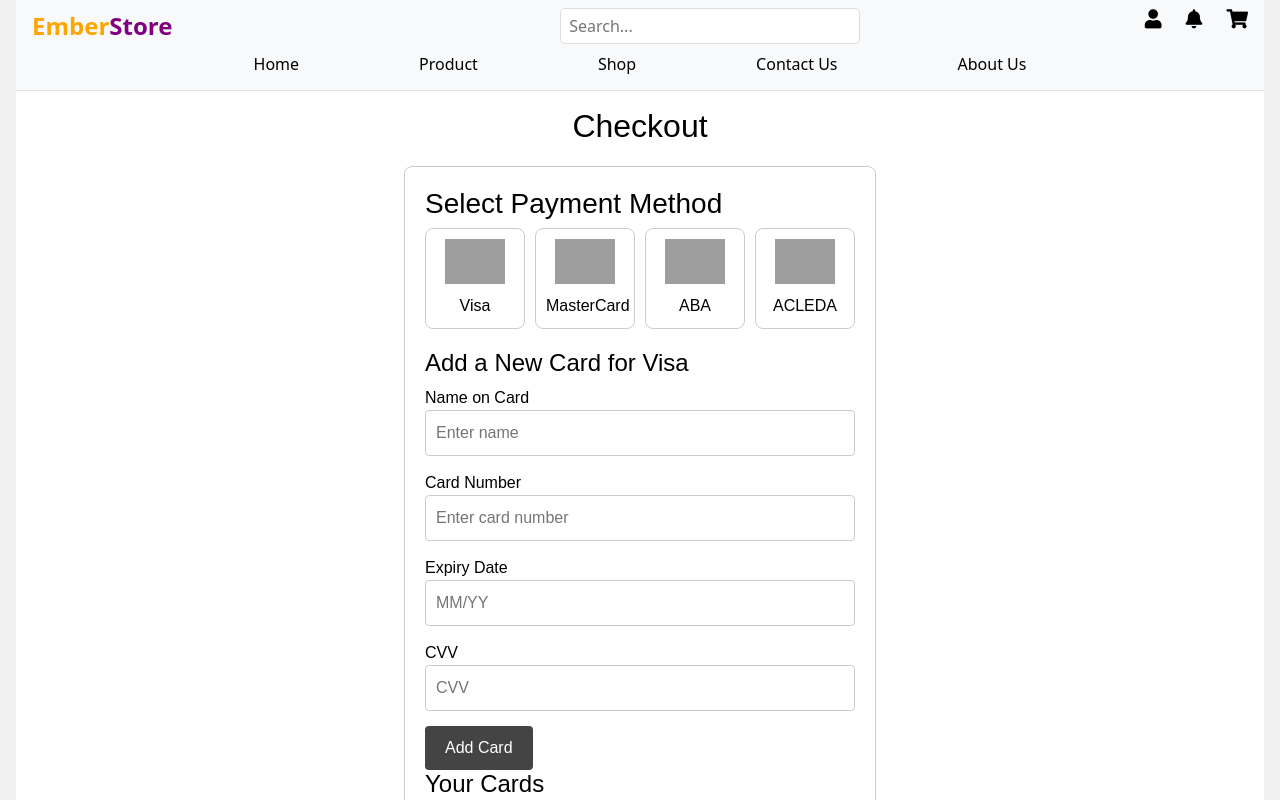
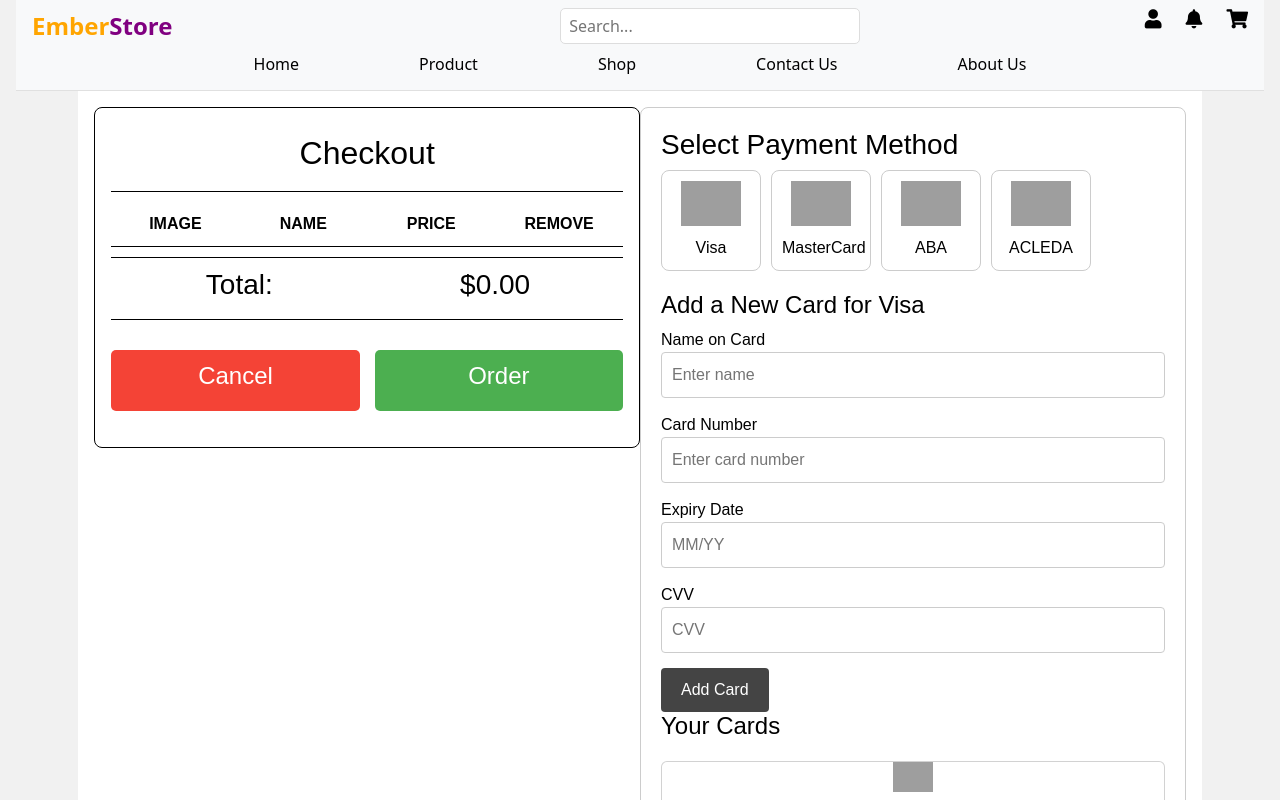
Before and after one commit to Panhariddh/E-Commerce, a Vue app: page /checkout in a window 1280 px wide. Shown: the top 800 px of the page. Built offline with nearby package versions, Linux system fonts and the light colour scheme; grey boxes are pictures that could not be loaded.

Commit message:
Modify Shop Animations and CheckoutComponent by Kimhorn

```diff
--- a/package.json
+++ b/package.json
@@ -9,11 +9,13 @@
     "preview": "vite preview"
   },
   "dependencies": {
+    "aos": "^2.3.4",
     "bootstrap": "^5.3.3",
     "e-commerce": "file:",
     "pinia": "^2.2.6",
     "vue": "^3.5.12",
-    "vue-router": "^4.4.5"
+    "vue-router": "^4.4.5",
+    "vue-sweetalert2": "^5.0.11"
   },
   "devDependencies": {
     "@vitejs/plugin-vue": "^5.1.4",
--- /dev/null
+++ b/src/components/CheckoutComponent.vue
@@ -0,0 +1,206 @@
+<template>
+    <div class="checkoutBox">
+      <div class="BoxTop">
+        <h2>Checkout</h2>
+      </div>
+      <div class="BoxCenter">
+        <div class="row header">
+          <div class="col">Image</div>
+          <div class="col">Name</div>
+          <div class="col">Price</div>
+          <div class="col">Remove</div>
+        </div>
+        <div v-for="(checkoutProduct, index) in cartItems" :key="index" class="row product-row">
+          <div class="col">
+            <img :src="checkoutProduct.image" :alt="checkoutProduct.name" class="product-img" />
+          </div>
+          <div class="col">{{ checkoutProduct.name }}</div>
+          <div class="col">{{ checkoutProduct.price }}</div>
+          <div class="col">
+            <button @click="removeProduct(index)" class="remove-btn">Remove</button>
+          </div>
+        </div>
+        <!-- Total Row -->
+        <div class="row Total">
+          <div class="col"><h3>Total:</h3></div>
+          <div class="col"><h3>${{ totalPrice }}</h3></div>
+        </div>
+      </div>
+      <div class="row btnCheckout">
+        <div class="col"><button type="button"  @click="cancelCheckout" class="btnCancel"><h4>Cancel</h4></button></div>
+        <div class="col"><button type="button" @click="AlertOrder" class="btnOrder"><h4>Order</h4></button></div>
+      </div>
+    </div>
+  </template>
+
+  <script>
+  import Swal from 'sweetalert2';
+  import { eventCart } from '@/stores/eventCart';
+  import { ref } from 'vue';
+
+  export default {
+    name: "CheckoutComponent",
+    data() {
+      return {
+        Name: ref(""), // Declare Name using ref inside data or setup
+      };
+    },
+    computed: {
+      cartCount() {
+        return eventCart.value.cartCount;
+      },
+      cartItems() {
+        return eventCart.value.cartItems;
+      },
+
+      totalPrice() {
+        return this.cartItems
+          .reduce((total, item) => {
+            const numericPrice = parseFloat(item.price.replace(/[^0-9.]/g, ""));
+            const quantity = item.quantity || 1; // Default quantity to 1 if not provided
+            return total + numericPrice * quantity;
+          }, 0)
+          .toFixed(2); // Ensure the result is rounded to 2 decimal places
+      },
+    },
+    methods: {
+      removeProduct(index) {
+        const removedItem = eventCart.value.cartItems.splice(index, 1);
+        if (removedItem.length > 0) {
+          eventCart.value.cartCount = eventCart.value.cartItems.length;
+        }
+      },
+      AlertOrder(event) {
+        event.preventDefault();
+        Swal.fire({
+          title: "Transaction Complete!",
+        //   text: `${this.Name.value}`, // Access ref correctly using this
+          icon: "success",
+        });
+      },
+      cancelCheckout() {
+      this.$router.push("/shop");
+      },
+    },
+  };
+  </script>
+
+  <style scoped>
+  .checkoutBox {
+    width: 100%;
+    padding: 1rem;
+    border-radius: 8px;
+    border: 1px solid black;
+    overflow-y: auto;
+  }
+  .BoxTop {
+    width: 100%;
+    border-bottom: 1px solid black;
+    padding: 10px 0;
+    display: flex;
+    justify-content: center;
+    align-items: center;
+  }
+
+  .BoxCenter {
+    margin-top: 10px;
+  }
+  .row {
+    display: flex;
+    justify-content: space-between;
+    align-items: center;
+    margin: 10px 0;
+    padding: 10px 0;
+  }
+
+  .header {
+    font-weight: bold;
+    text-transform: uppercase;
+    border-bottom: 1px solid black;
+  }
+
+  .product-row {
+    align-items: center;
+  }
+
+  .col {
+    flex: 1;
+    text-align: center;
+  }
+  .product-img {
+    width: 50px;
+    height: auto;
+    border-radius: 5px;
+    border: 1px solid black;
+  }
+
+  /* Remove button styling */
+  .remove-btn {
+    background-color: red;
+    color: white;
+    border: none;
+    border-radius: 4px;
+    padding: 5px 10px;
+    cursor: pointer;
+  }
+
+  .remove-btn:hover {
+    background-color: darkred;
+  }
+  .row.Total {
+    font-weight: bold;
+    font-size: 1.2rem;
+    padding-top: 10px;
+    border: 1px solid black;
+    border-left: none;
+    border-right: none;
+  }
+
+  .btnCheckout {
+    margin-top: 20px;
+    display: flex;
+    justify-content: space-between;
+    gap: 15px;
+  }
+
+  .btnCheckout .col {
+    flex: 1;
+    padding: 0;
+  }
+
+  .btnCancel, .btnOrder {
+    width: 100%;
+    padding: 12px;
+    border-radius: 5px;
+    font-size: 16px;
+    font-weight: bold;
+    cursor: pointer;
+    border: none;
+    transition: background-color 0.3s ease, transform 0.3s ease;
+  }
+
+  .btnCancel {
+    background-color: #f44336;  /* Red for 'Cancel' */
+    color: white;
+  }
+
+  .btnCancel:hover {
+    background-color: #d32f2f;
+    transform: scale(1.05);
+  }
+
+  .btnOrder {
+    background-color: #4caf50;  /* Green for 'Order' */
+    color: white;
+  }
+
+  .btnOrder:hover {
+    background-color: #388e3c;
+    transform: scale(1.05);
+  }
+
+  .btnCancel:focus, .btnOrder:focus {
+    outline: none;
+    box-shadow: 0 0 5px rgba(0, 0, 0, 0.2);
+  }
+  </style>
--- a/src/components/HeaderComponent.vue
+++ b/src/components/HeaderComponent.vue
@@ -41,7 +41,7 @@
                 <button @click.stop="removeFromCart(item.id)">Remove</button>
               </li>
             </ul>
-            <button class="checkout-button">CHECKOUT</button>
+            <button class="checkout-button"><router-link to="/checkout" > CHECKOUT</router-link></button>
           </div>
           <p v-else class="empty-cart">Your cart is empty.</p>
         </div>
@@ -274,17 +274,21 @@
 .checkout-button {
   width: 100%;
   padding: 10px;
-  background-color: #ccc;
-  color: white;
   border: none;
   border-radius: 0 0 5px 5px;
   margin-top: auto;
-  cursor: not-allowed;
+  border-radius: 5px;
+  background-color: #cbfbf6;
+  font-weight: bold;
+  transition: background-color 0.3s ease, color 0.3s ease;
 }
 
-.checkout-button:disabled {
-  cursor: not-allowed;
+.checkout-button:hover{
+  background-color: white;
+  color: #4381f4;
+  border: 1px solid #4381f4;
 }
+
 
 .cart-count {
   background-color: red;
--- a/src/components/ShopComponent.vue
+++ b/src/components/ShopComponent.vue
@@ -1,12 +1,17 @@
 <template>
-    <div class="model-pc">
+    <div class="model-pc" data-aos="zoom-out-up">
       <div class="model-pc-top">
         <img :src="image" :alt="name" />
       </div>
       <div class="model-pc-up">{{ name }}</div>
     </div>
   </template>
+
   <script>
+  import { onMounted } from 'vue';
+  import AOS from 'aos';
+  import 'aos/dist/aos.css';
+
   export default {
     name: "ShopComponent",
     props: {
@@ -19,13 +24,22 @@
         required: true,
       },
     },
+    setup() {
+      onMounted(() => {
+        AOS.init({
+          duration: 1000,
+        });
+      });
+    },
   };
   </script>
+
   <style scoped>
   .model-pc {
     width: 23%;
     padding-top: 2rem;
   }
+
   .model-pc-top {
     width: 100%;
     height: 80%;
@@ -36,6 +50,7 @@
     justify-content: center;
     align-items: center;
   }
+
   .model-pc-top img {
     width: 100%;
     height: 100%;
@@ -44,10 +59,12 @@
     transition: all 0.5s;
     cursor: pointer;
   }
+
   .model-pc-top img:hover {
     transform: scale(1.1);
     box-shadow: 1px 2px 5px #4381f4;
   }
+
   .model-pc-up {
     width: 100%;
     height: 20%;
@@ -58,6 +75,7 @@
     font-weight: bold;
     margin-bottom: 2rem; /* Adjusted for better spacing */
   }
+
   .model-pc-up:hover {
     color: blue;
     transform: scale(1.1);
--- a/src/main.js
+++ b/src/main.js
@@ -5,6 +5,9 @@
 import App from './App.vue'
 import router from './router'
 
+import 'sweetalert2/dist/sweetalert2.min.css';
+import AOS from 'aos';
+import 'aos/dist/aos.css';
 
 import 'bootstrap/dist/css/bootstrap.css'
 // import bootstrap from 'bootstrap/dist/js/bootstrap.bundle.js'
@@ -14,4 +17,5 @@
 app.use(createPinia())
 app.use(router)
 
+AOS.init();
 app.mount('#app')
--- a/src/views/Checkout.vue
+++ b/src/views/Checkout.vue
@@ -1,32 +1,38 @@
 <template>
   <HeaderComponent/>
   <div class="checkout">
-      <h2>Checkout</h2>
-      <PaymentOption />
-      <!-- Add other checkout-related components or sections here -->
+      <div class="checkoutLeft"><CheckoutComponent/></div>
+      <div class="checkoutRight"><PaymentOption /></div>
   </div>
   <FooterComponent/>
   </template>
-
   <script setup>
   import FooterComponent from '@/components/FooterComponent.vue';
   import HeaderComponent from '@/components/HeaderComponent.vue';
   import PaymentOption from '@/components/PaymentOption.vue';
+  import CheckoutComponent from '@/components/CheckoutComponent.vue';
   </script>
-
   <style scoped>
   .checkout {
+      width: 90%;
       display: flex;
-  flex-direction: column;
       padding: 1rem;
       font-family: Arial, sans-serif;
       color: #000;
       justify-content: start;
       background-color: #ffffff;
+      margin: 0 auto;
   }
-
   h2 {
       text-align: center;
       margin-bottom: 20px;
   }
+  .checkoutLeft{
+      width: 50%;
+      height: auto;
+  }
+  .checkoutRight{
+      width: 50%;
+      height: auto;
+  }
   </style>
```
Also changed, not shown: 1 other file (tests, documents, lock files or other folders). Lines whose indentation alone changed are shown as unchanged.
